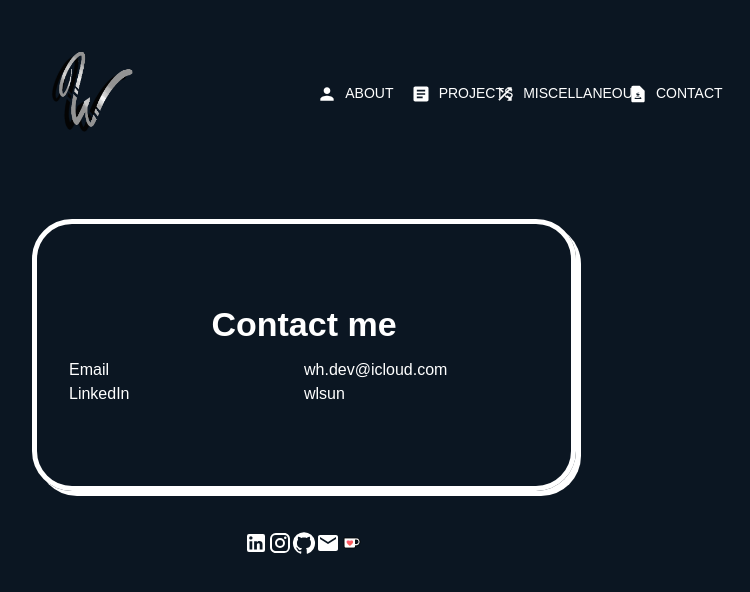
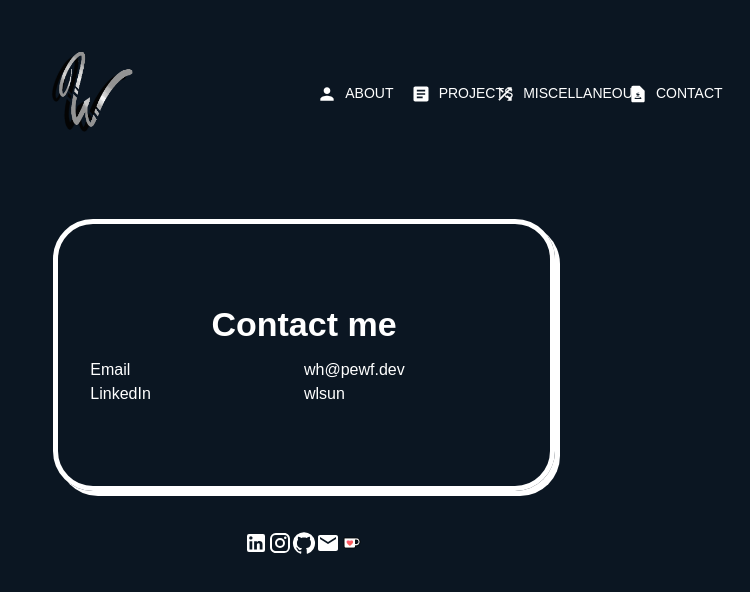
Before and after one commit to willyyhuang/portfolio, a Next.js app: page /Contact in a window 1280 px wide. Shown: the top 592 px of the page, without its empty margins (336-1086 px from the left). Built offline with nearby package versions, Linux system fonts and the light colour scheme; a web font is replaced by a local one.

Commit message:
update email

```diff
--- a/components/Layout.tsx
+++ b/components/Layout.tsx
@@ -98,7 +98,7 @@ const Layout = ({children}: LayoutProps) => {
           <IconLink href='https://github.com/willyyhuang' target='_blank'>
             <GitHubIcon />
           </IconLink>
-          <IconLink href='mailto:wh.dev@icloud.com'>
+          <IconLink href='mailto:wh@pewf.dev'>
             <EmailIcon />
           </IconLink>
           <IconLink href='https://ko-fi.com/F1F1AJCDR' target='_blank'>
--- a/pages/Contact.tsx
+++ b/pages/Contact.tsx
@@ -12,7 +12,7 @@ const Contact = () => (
         <Typography>Email</Typography>
       </Grid>
       <Grid item xs={6}>
-        <Typography>wh.dev@icloud.com</Typography>
+        <Typography>wh@pewf.dev</Typography>
       </Grid>
       <Grid item xs={6}>
         <Typography>LinkedIn</Typography>
```
